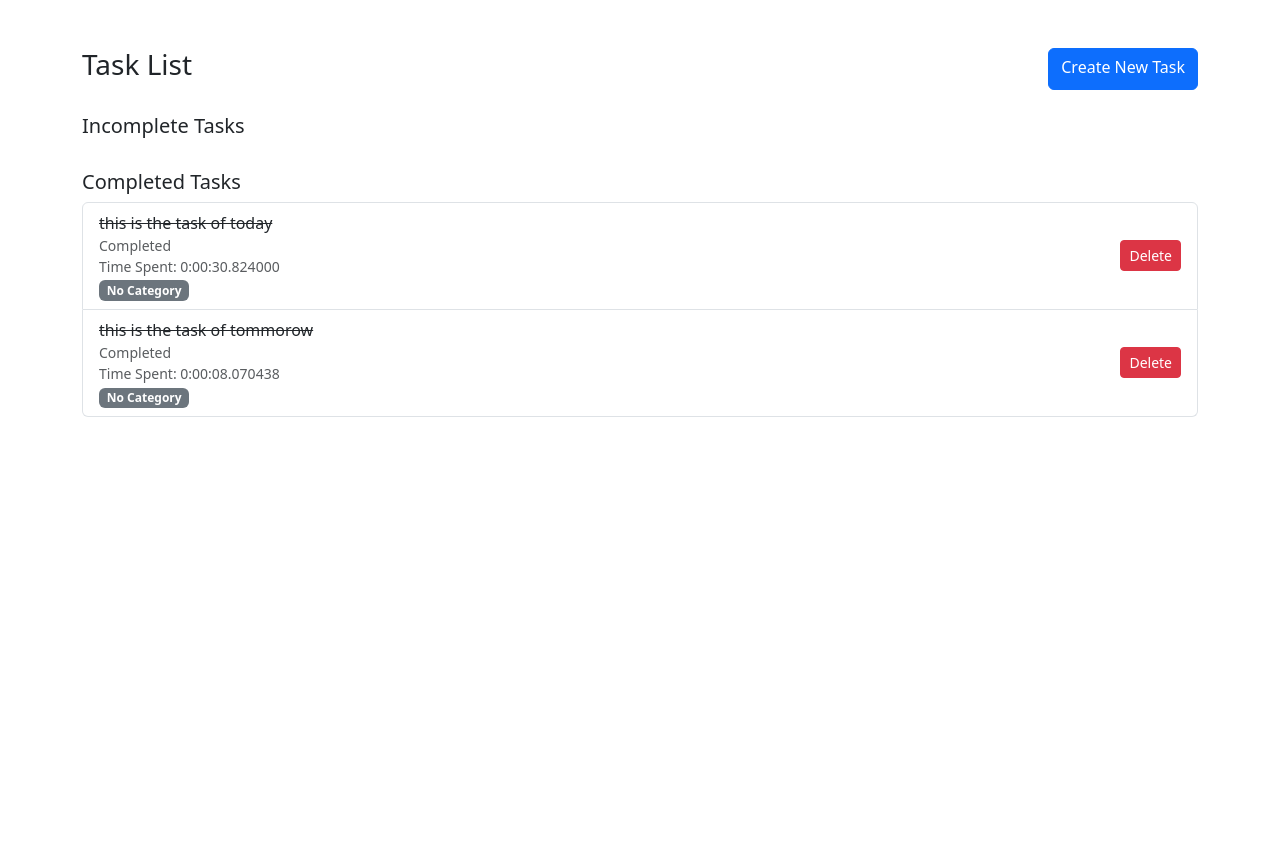
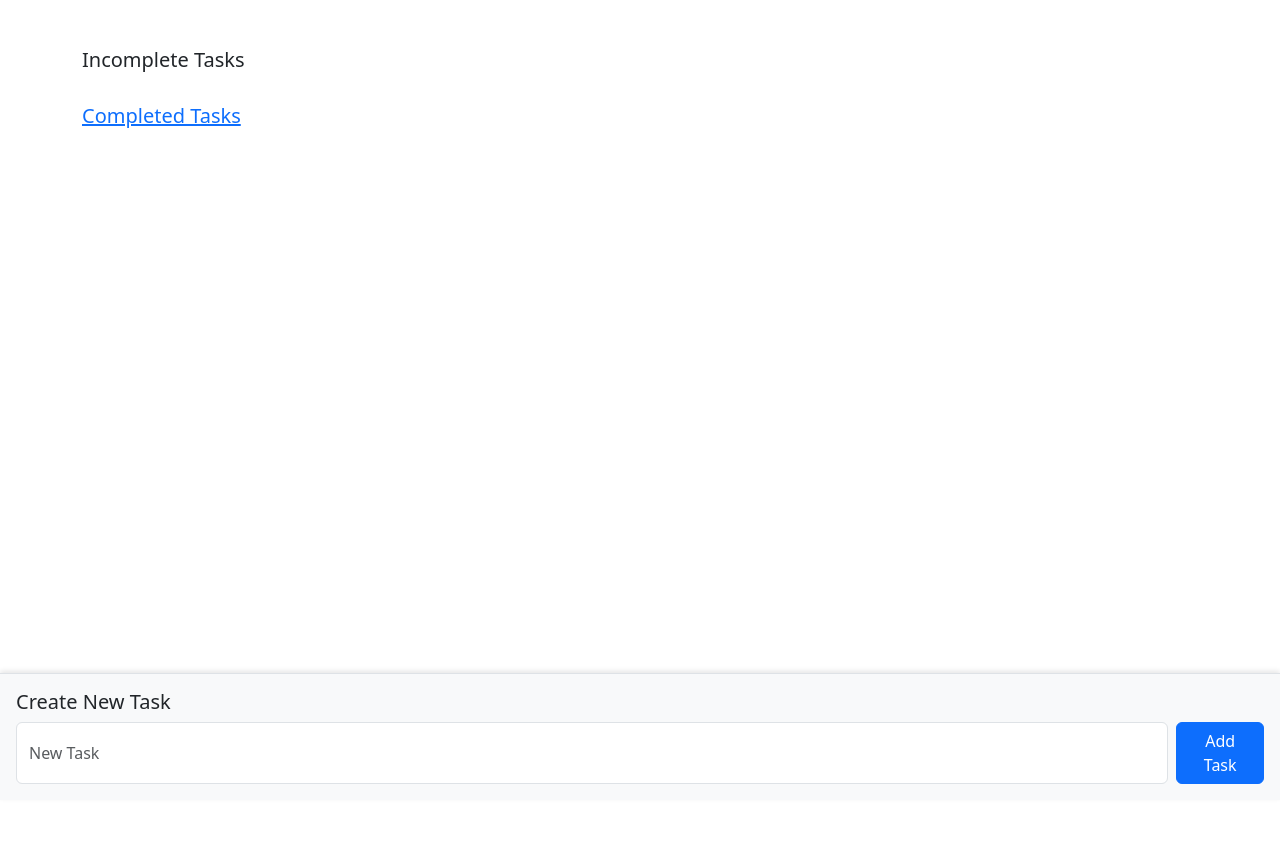
Before and after one commit to alimalek80/django-task-manager, a Django app: page / in a window 1280 px wide. Before the commit the page ends 417 px from the top, so only its background shows below. Run offline with Django 5.2, Linux system fonts and the light colour scheme; data comes from the database, SQL or seed files in the repository; both versions use the stored data as it was after the commit.

Commit message:
feat: - Adding Tasks from the task list page - Adding Timers - Adding in-progress badge - Adding the start task button

```diff
--- /dev/null
+++ b/static/style.css
@@ -0,0 +1,27 @@
+/* Ensure the entire task list section is scrollable */
+.task-list-container {
+    position: relative;
+    height: 100vh; /* Adjust height as needed */
+    overflow: hidden;
+}
+
+/* Scrollable area for tasks */
+.scrollable-tasks {
+    height: calc(100% - 150px); /* Adjust based on the height of the Create Task form */
+    overflow-y: auto;
+    padding-right: 10px; /* For scrollbar spacing */
+}
+
+/* Fixed bottom form for creating new tasks */
+.create-task-form {
+    position: fixed;
+    bottom: 0;
+    width: 100%;
+    z-index: 1000;
+}
+
+/* Optional styling to improve appearance */
+.fixed-bottom.create-task-form {
+    background-color: #f8f9fa;
+    box-shadow: 0 -2px 5px rgba(0, 0, 0, 0.1);
+}
--- a/task_manager/settings.py
+++ b/task_manager/settings.py
@@ -108,7 +108,7 @@ AUTH_PASSWORD_VALIDATORS = [
 
 LANGUAGE_CODE = 'en-us'
 
-TIME_ZONE = 'UTC'
+TIME_ZONE = 'Europe/Istanbul'
 
 USE_I18N = True
 
--- a/tasks/forms.py
+++ b/tasks/forms.py
@@ -12,7 +12,8 @@ class TaskForm(forms.ModelForm):
             'category',
             'due_date',
             'start_time',
-            'end_time'
+            'end_time',
+            'in_progress'
         ]
         widgets = {
             'due_date': forms.SelectDateWidget(),
--- a/tasks/models.py
+++ b/tasks/models.py
@@ -14,10 +14,11 @@ class Task(models.Model):
     title = models.CharField(max_length=255)
     description = models.TextField(blank=True, null=True)
     category = models.ForeignKey(Category, on_delete=models.CASCADE, related_name='tasks', null=True, blank=True)
-    due_date = models.DateField(default=timezone.now)
+    due_date = models.DateField(default=timezone.now, blank=True, null=True)
     start_time = models.DateTimeField(null=True, blank=True)
     end_time = models.DateTimeField(null=True, blank=True)
     completed = models.BooleanField(default=False)
+    in_progress = models.BooleanField(default=False)
 
     @property
     def time_spent(self):
--- a/tasks/templates/tasks/task_list.html
+++ b/tasks/templates/tasks/task_list.html
@@ -3,11 +3,8 @@
 {% block title %}Task List{% endblock %}
 
 {% block content %}
-<div class="d-flex justify-content-between mb-4">
-    <h3>Task List</h3>
-    <a href="{% url 'task_create' %}" class="btn btn-primary">Create New Task</a>
-</div>
-
+<div class="task-list-container">
+    <div class="scrollable-tasks">
         <h5>Incomplete Tasks</h5>
         <ul class="list-group mb-4">
             {% for task in tasks %}
@@ -15,8 +12,11 @@
                 <li class="list-group-item d-flex justify-content-between align-items-center">
                     <div>
                         <span class="fw-bold">{{ task.title }}</span>
+                        {% if task.in_progress %}
+                            <span class="badge bg-warning text-dark">In Progress</span>
+                            <small class="text-muted d-block">Time Spent: <span id="timer-{{ task.id }}"></span></small>
+                        {% endif %}
                         <small class="text-muted d-block">Due: {{ task.due_date }}</small>
-                <small class="text-muted d-block">Time Spent: {{ task.time_spent }}</small>
                         {% if task.category %}
                             <span class="badge bg-primary">{{ task.category.name }}</span>
                         {% else %}
@@ -24,6 +24,9 @@
                         {% endif %}
                     </div>
                     <div>
+                        {% if not task.start_time %}
+                            <a href="{% url 'task_start' task.id %}" class="btn btn-sm btn-info">Start Task</a>
+                        {% endif %}
                         <a href="{% url 'task_complete' task.id %}" class="btn btn-sm btn-success">Complete</a>
                         <a href="{% url 'task_update' task.id %}" class="btn btn-sm btn-warning">Edit</a>
                         <a href="{% url 'task_delete' task.id %}" class="btn btn-sm btn-danger">Delete</a>
@@ -35,7 +38,12 @@
             {% endfor %}
         </ul>
 
-<h5>Completed Tasks</h5>
+        <h5>
+            <a class="collapsed" data-bs-toggle="collapse" href="#completedTasks" role="button" aria-expanded="false" aria-controls="completedTasks" id="completedTasksTrigger">
+                Completed Tasks
+            </a>
+        </h5>
+        <div class="collapse" id="completedTasks">
             <ul class="list-group">
                 {% for task in tasks %}
                     {% if task.completed %}
@@ -44,14 +52,10 @@
                             <span class="text-decoration-line-through">{{ task.title }}</span>
                             <small class="text-muted d-block">Completed</small>
                             <small class="text-muted d-block">Time Spent: {{ task.time_spent }}</small>
-                {% if task.category %}
-                    <span class="badge bg-primary">{{ task.category.name }}</span>
-                {% else %}
-                    <span class="badge bg-secondary">No Category</span>
-                {% endif %}
                         </div>
                         <div>
                             <a href="{% url 'task_delete' task.id %}" class="btn btn-sm btn-danger">Delete</a>
+                            <a href="{% url 'task_update' task.id %}" class="btn btn-sm btn-warning">Edit</a>
                         </div>
                     </li>
                     {% endif %}
@@ -59,4 +63,78 @@
                     <li class="list-group-item">No completed tasks available.</li>
                 {% endfor %}
             </ul>
+        </div>
+    </div>
+
+    <div class="fixed-bottom create-task-form bg-light p-3 border-top">
+        <h5>Create New Task</h5>
+        <form id="create-task-form" method="post" action="{% url 'task_create' %}">
+            {% csrf_token %}
+            <div class="d-flex">
+                <input type="text" class="form-control me-2" id="taskTitle" name="title" required placeholder="New Task">
+                <button type="submit" class="btn btn-primary">Add Task</button>
+            </div>
+        </form>
+    </div>
+</div>
+
+<script>
+document.addEventListener('DOMContentLoaded', function() {
+    document.getElementById('create-task-form').addEventListener('submit', function(event) {
+        event.preventDefault();
+        const form = event.target;
+        const formData = new FormData(form);
+
+        fetch(form.action, {
+            method: 'POST',
+            body: formData,
+            headers: {
+                'X-Requested-With': 'XMLHttpRequest',
+            },
+        })
+        .then(response => response.json())
+        .then(data => {
+            if (data.success) {
+                console.log('Task added successfully');
+                location.reload();
+            } else {
+                console.error('Form submission failed:', data.errors);
+            }
+        })
+        .catch(error => console.error('Error:', error));
+    });
+
+    // Function to start the timer
+    function startTimer(taskId, startTime) {
+        const timerElement = document.getElementById(`timer-${taskId}`);
+        if (!timerElement) {
+            console.error(`Timer element not found for task ${taskId}`);
+            return;
+        }
+        const start = new Date(startTime) || new Date();
+        let elapsed = new Date();
+
+        function updateTimer() {
+    const now = new Date();
+    elapsed = new Date(now - start);
+    const hours = String(elapsed.getUTCHours()).padStart(2, '0');
+    const minutes = String(elapsed.getUTCMinutes()).padStart(2, '0');
+    const seconds = String(elapsed.getUTCSeconds()).padStart(2, '0');
+    timerElement.textContent = `${hours}:${minutes}:${seconds}`;
+  }
+
+  updateTimer();  // Update timer initially with 00:00:00
+  setInterval(updateTimer, 1000);
+}
+
+    // Initialize timers for tasks in progress
+    {% for task in tasks %}
+        {% if task.in_progress %}
+            startTimer({{ task.id }}, "{{ task.start_time|date:'Y-m-d H:i:s' }}");
+        {% endif %}
+    {% endfor %}
+});
+
+</script>
+
 {% endblock %}
--- a/tasks/urls.py
+++ b/tasks/urls.py
@@ -7,4 +7,6 @@ urlpatterns = [
     path('update/<int:pk>/', views.task_update, name='task_update'),
     path('complete/<int:pk>/', views.task_complete, name='task_complete'),
     path('delete/<int:pk>/', views.task_delete, name='task_delete'),
+    path('start/<int:pk>/', views.task_start, name='task_start'),
+    path('in_progress/<int:pk>/', views.task_in_progress, name='task_in_progress'),
 ]
--- a/tasks/views.py
+++ b/tasks/views.py
@@ -1,11 +1,36 @@
+from datetime import timedelta
+
 from django.shortcuts import render, redirect, get_object_or_404
 from .models import Task, Category
 from .forms import TaskForm
+from django.utils import timezone
+from django.http import JsonResponse
+
+
+# set start_time When Start Task button is pressed
+def task_start(request, pk):
+    task = get_object_or_404(Task, id=pk)
+    task.start_time = timezone.now()
+    task.in_progress = True
+    task.save()
+    return redirect('task_list')
 
 
 def task_list(request):
     tasks = Task.objects.all().order_by('due_date')
-    return render(request, 'tasks/task_list.html', {'tasks': tasks})
+    categories = Category.objects.all()
+    if request.method == "POST":
+        form = TaskForm(request.POST)
+        if form.is_valid():
+            form.save()
+            return redirect('task_list')
+    else:
+        form = TaskForm()
+    return render(request, 'tasks/task_list.html', {
+        'tasks': tasks,
+        'form': form,
+        'categories': categories,
+    })
 
 
 def task_create(request):
@@ -13,7 +38,12 @@ def task_create(request):
         form = TaskForm(request.POST)
         if form.is_valid():
             form.save()
+            if request.headers.get('x-requested-with') == 'XMLHttpRequest':
+                return JsonResponse({'success': True})
             return redirect('task_list')
+        else:
+            if request.headers.get('x-requested-with') == 'XMLHttpRequest':
+                return JsonResponse({'success': False, 'errors': form.errors})
     else:
         form = TaskForm()
     return render(request, 'tasks/task_form.html', {'form': form})
@@ -33,6 +63,8 @@ def task_update(request, pk):
 
 def task_complete(request, pk):
     task = get_object_or_404(Task, id=pk)
+    if task.start_time:
+        task.end_time = timezone.now()
     task.completed = True
     task.save()
     return redirect('task_list')
@@ -42,3 +74,10 @@ def task_delete(request, pk):
     task = get_object_or_404(Task, id=pk)
     task.delete()
     return redirect('task_list')
+
+
+def task_in_progress(request, pk):
+    task = get_object_or_404(Task, id=pk)
+    task.in_progress = True
+    task.save()
+    return redirect('task_list')
--- a/templates/base.html
+++ b/templates/base.html
@@ -1,9 +1,11 @@
+{% load static %}
 <!doctype html>
 <html lang="en">
   <head>
     <meta charset="utf-8">
     <meta name="viewport" content="width=device-width, initial-scale=1">
     <title>{% block title %}Task Manager{% endblock %}</title>
+    <link rel="stylesheet" href="{% static 'style.css' %}">
 
     <!-- Bootstrap CSS -->
     <link href="https://cdn.jsdelivr.net/npm/bootstrap@5.3.3/dist/css/bootstrap.min.css" rel="stylesheet" integrity="sha384-QWTKZyjpPEjISv5WaRU9OFeRpok6YctnYmDr5pNlyT2bRjXh0JMhjY6hW+ALEwIH" crossorigin="anonymous">
```
Also changed, not shown: db.sqlite3. Lines whose indentation alone changed are shown as unchanged.
